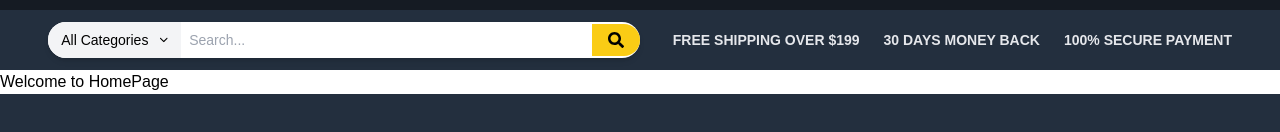
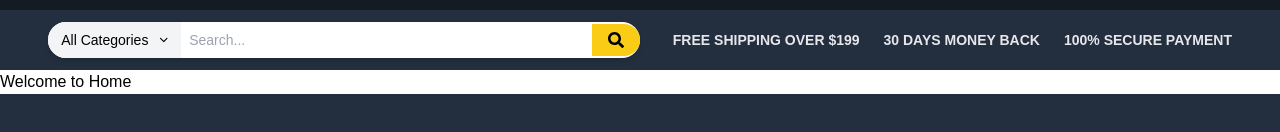
Before and after one commit to shayanali1010/eZBuy-microservices, a Next.js app: page / in a window 1280 px wide. Shown: the part 125-257 px from the top of the page. Built offline with nearby package versions, Linux system fonts and the light colour scheme.

Commit message:
Checking for branch

```diff
--- a/src/app/page.tsx
+++ b/src/app/page.tsx
@@ -3,7 +3,7 @@ import MainLayout from "@/layout/MainLayout";
 export default function Home() {
   return (
     <MainLayout>
-      <h1 className="text-black">Welcome to HomePage</h1>
+      <h1 className="text-black">Welcome to Home</h1>
     </MainLayout>
   );
 }
```
